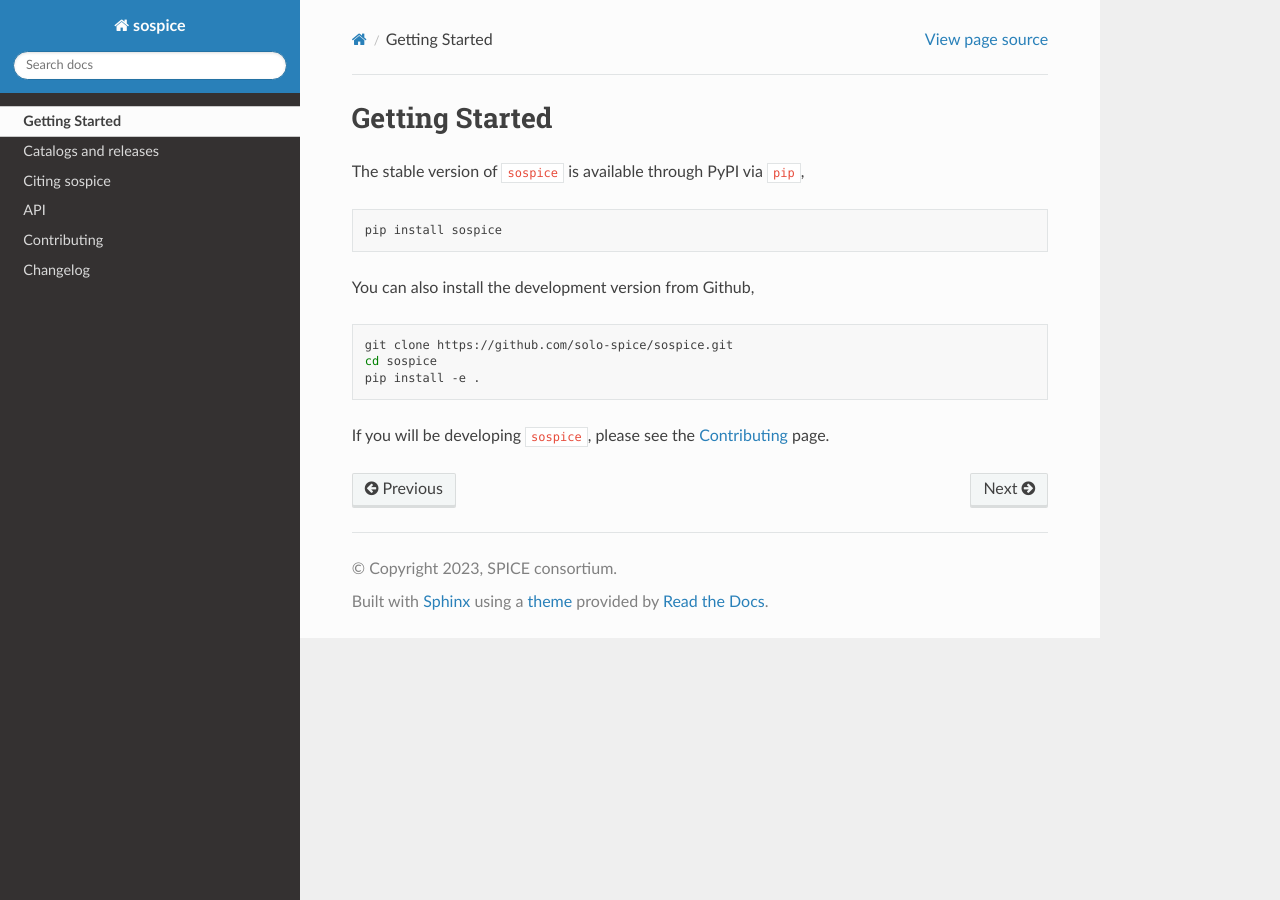
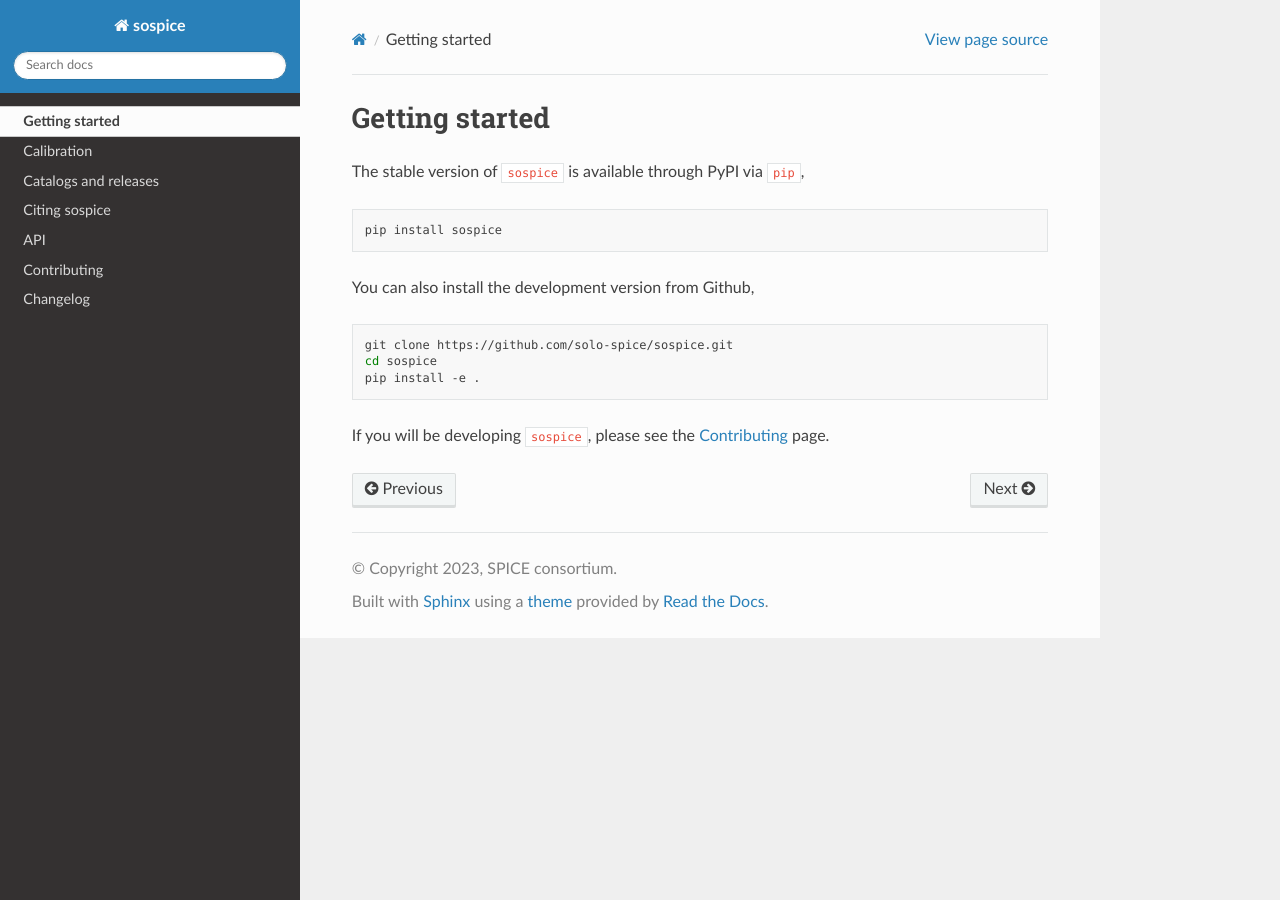
Before and after one commit to solo-spice/sospice, a Sphinx documentation site: the page built from docs/source/getting_started.rst, in a window 1280 px wide. Built offline with Sphinx 7.4.7 and the Read the Docs theme 2.0.0, drawn with Linux system fonts in a browser that asks for light colours; the version number could not be read and is left out.

````diff
--- a/README.rst
+++ b/README.rst
@@ -15,6 +15,7 @@ package is in its early stages of development. Please see the
 `issues <https://github.com/solo-spice/sospice/issues>`__ to see how you
 can contribute.
 
+Documentation for this package is available on `Read the Docs <https://sospice.readthedocs.io/en/latest/>`__.
 A generic SPICE data analysis user’s manual (including Python and IDL
 tips) is available `on the IAS
 wiki <https://spice-wiki.ias.u-psud.fr/doku.php/data:data_analysis_manual>`__.
@@ -30,7 +31,8 @@ wiki <https://spice-wiki.ias.u-psud.fr/doku.php/data:data_analysis_manual>`__.
 - Catalog: ``catalog``
 
    -  ``Catalog``: access and read catalog, find files in catalog.
-   -  ``Release```: find and access releases.
+   -  ``Release``: find and access releases.
+   -  ``FileMetadata``: file metadata and download.
 
 -  Instrument modelling: ``instrument_modelling``
 
--- a/docs/source/getting_started.rst
+++ b/docs/source/getting_started.rst
@@ -1,4 +1,4 @@
-Getting Started
+Getting started
 ===============
 
 The stable version of ``sospice`` is available through PyPI via ``pip``,
--- a/docs/source/index.rst
+++ b/docs/source/index.rst
@@ -25,6 +25,7 @@ wiki <https://spice-wiki.ias.u-psud.fr/doku.php/data:data_analysis_manual>`__.
    :maxdepth: 2
 
    getting_started
+   calibration
    catalog
    citation
    api
````
Also changed, not shown: docs/source/calibration.rst (added, +13 -0 lines).
